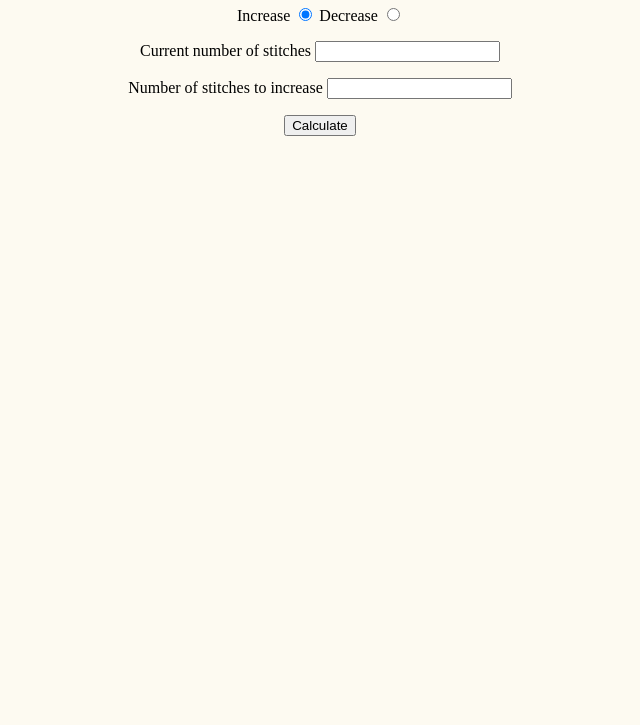
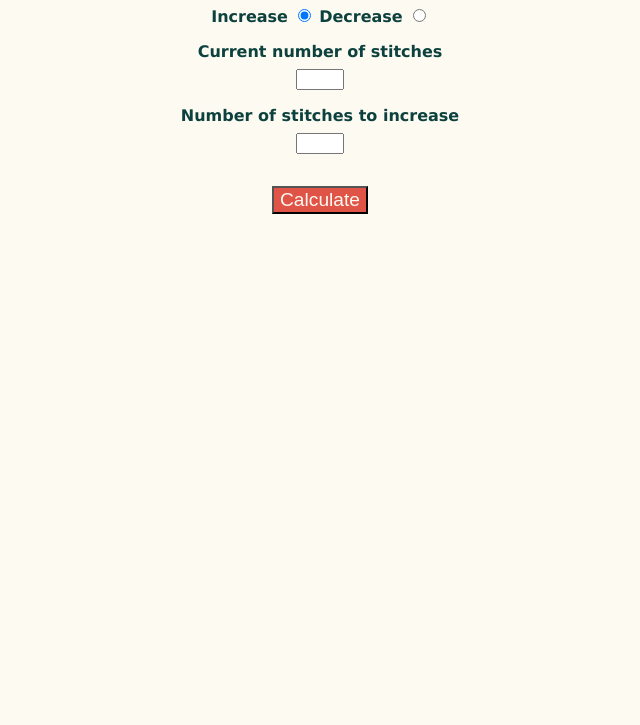
Before and after one commit to aswiking/stitch-calculator, a plain HTML site: page src/index.html in a window 1280 px wide. Shown: the part 75-800 px from the top of the page, without its empty margins (320-960 px from the left). Drawn offline with nearby package versions, Linux system fonts and the light colour scheme.

Commit message:
Some general styling

```diff
--- a/src/index.css
+++ b/src/index.css
@@ -1,6 +1,16 @@
+:root {
+    --main-color: #0c413d;
+    --secondary-color: #e05447;
+    --secondary-color-pale: #FFA69E;
+    --main-bg-color: #fdfaf1;
+    --main-font: Verdana, Geneva, Tahoma, sans-serif;
+}
+
 html {
   box-sizing: border-box;
-  background-color: #fdfaf1;
+  background-color: var(--main-bg-color);
+  color: var(--main-color);
+  font-family: var(--main-font)
 }
 
 *,
@@ -18,16 +28,39 @@ li {
   padding: 0;
 }
 
+button {
+    background-color: var(--secondary-color);
+    color: var(--main-bg-color);
+    font-size: 1.2rem;
+    margin-top: 1rem;
+}
+
+label {
+    font-weight: bold;
+}
+
 body {
   text-align: center;
 }
 
 .instructions-and-abbreviations {
-  border: 0.1rem solid black;
+  background-color: var(--secondary-color-pale);
+  padding: 1rem;
   margin: 1rem auto;
   width: 20rem;
+  border-radius: 0.5rem;
 }
 
 .input-div {
   margin: 1rem;
 }
+
+.input-div input {
+    width: 3rem;
+    display: block;
+    margin: 0.5rem auto;
+}
+
+.validation-message {
+    color: var(--secondary-color)
+}
```
